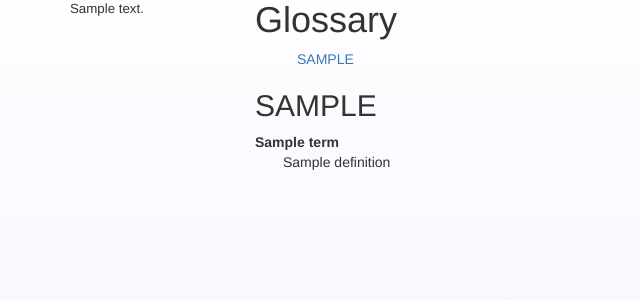
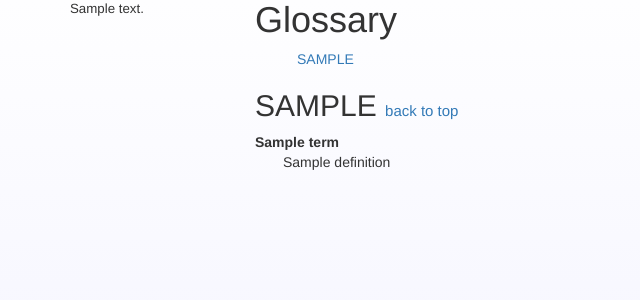
Before and after one commit to Kromey/worldwiki, a Django app: template wiki/templates/wiki/term_list.html in a window 1280 px wide. Shown: the part 46-346 px from the top of the page, without its empty margins (0-640 px from the left). Run offline with Django 3.2, Linux system fonts and the light colour scheme; the template is opened without the code that fills it: most values are stand-ins (such as "Sample title", 1, 10 or a date in 2020).

Commit message:
Add "back to top" links
refs #11

```diff
--- a/wiki/static/wiki/wiki.css
+++ b/wiki/static/wiki/wiki.css
@@ -19,6 +19,10 @@ header, header a {
 header a:hover {
 	color: #666;
 	text-decoration: none;
+}
+
+.subhead {
+	font-size: 50%;
 }
 
 abbr[title] {
--- a/wiki/templates/wiki/_base.html
+++ b/wiki/templates/wiki/_base.html
@@ -22,7 +22,7 @@
 		<![endif]-->
 	</head>
 	<body>
-		<header>
+		<header id="top">
 			<a href="{% url 'wiki-start' %}">{{ wiki.title | default:'WorldWiki' }}</a>
 		</header>
 
--- a/wiki/templates/wiki/term_list.html
+++ b/wiki/templates/wiki/term_list.html
@@ -13,7 +13,7 @@
 	</ul>
 
 	{% for index, terms in glossary %}
-	<h2 id="{{ index }}">{{ index }}</h2>
+	<h2 id="{{ index }}">{{ index }} <a class="subhead" href="#top">back to top</a></h2>
 	<dl>
 		{% for term in terms %}
 		<div id="{{ term.anchor }}">
```
